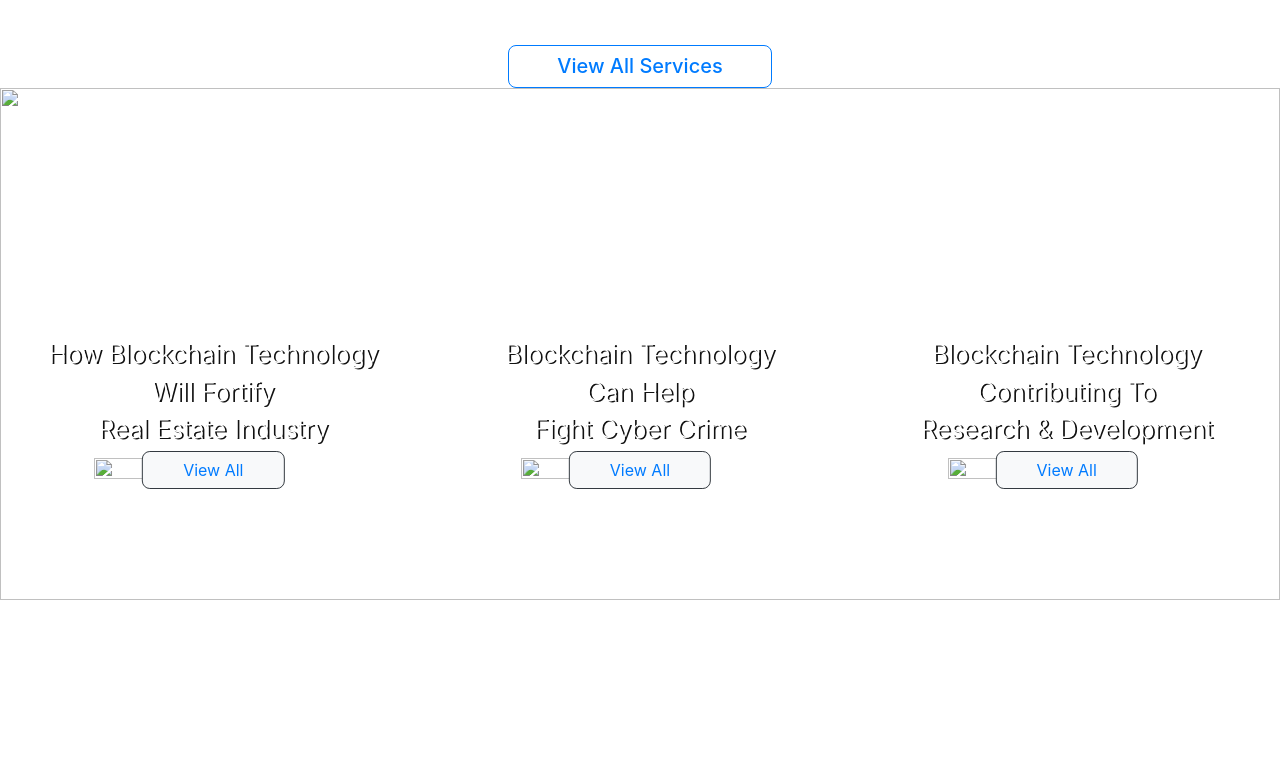
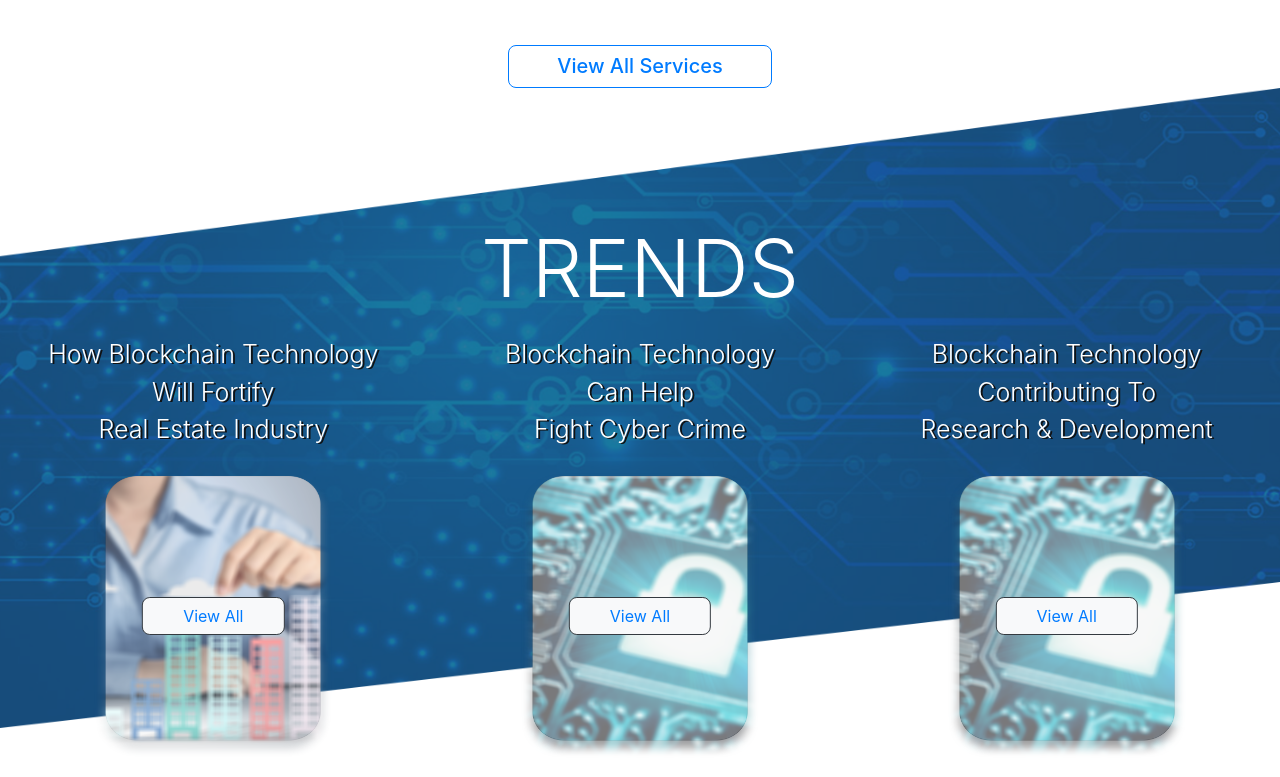
Before and after one commit to Sananthu-47/Techvanto, a plain HTML site: page index.html in a window 1280 px wide. Shown: the part 1156-1933 px from the top of the page. Drawn offline with nearby package versions, Linux system fonts and the light colour scheme; the site is published under a folder, as on GitHub Pages, so addresses that start at the root find nothing.

Commit message:
Update index.html

```diff
--- a/index.html
+++ b/index.html
@@ -115,7 +115,7 @@
     <!--      Trend section   -->
     <section class="trends container-fluid p-0 ">
       <div class="inner-trend">
-        <img src="/Assets/backgrounds/4683.png" alt="">
+        <img src="Assets/backgrounds/4683.png" alt="">
       </div><!--</inner-trend>-->
       <div class="trend-core container-fluid p-0">
         <header class="text-center">Trends</header>
@@ -125,16 +125,16 @@
           <div class="trend-details col-4 my-2 d-flex justify-content-center"><span>blockchain technology<br>contributing to<br>research & development</span></div>
         </div>
         <div class="container-fluid d-flex justify-content-evenly p-0">
-          <div class="trend-card col-4 d-flex justify-content-center flex-column"><button class="card-btn view btn btn-light border border-dark"><span class="text-primary">View All</span></button><img src="/Assets/sliders/Real-Estate-Investment-Dropping.png" alt=""></div>
-          <div class="trend-card col-4 d-flex justify-content-center flex-column"><button class="card-btn view btn btn-light border border-dark"><span class="text-primary">View All</span></button><img src="/Assets/sliders/cybercrime2.png" alt=""></div>
-          <div class="trend-card col-4 d-flex justify-content-center flex-column"><button class="card-btn view btn btn-light border border-dark"><span class="text-primary">View All</span></button><img src="/Assets/sliders/cybercrime2.png" alt=""></div>
+          <div class="trend-card col-4 d-flex justify-content-center flex-column"><button class="card-btn view btn btn-light border border-dark"><span class="text-primary">View All</span></button><img src="Assets/sliders/Real-Estate-Investment-Dropping.png" alt=""></div>
+          <div class="trend-card col-4 d-flex justify-content-center flex-column"><button class="card-btn view btn btn-light border border-dark"><span class="text-primary">View All</span></button><img src="Assets/sliders/cybercrime2.png" alt=""></div>
+          <div class="trend-card col-4 d-flex justify-content-center flex-column"><button class="card-btn view btn btn-light border border-dark"><span class="text-primary">View All</span></button><img src="Assets/sliders/cybercrime2.png" alt=""></div>
         </div>
       </div><!--</trend-core>-->
     </section>
 <!--      Contact section     -->
     <section class="contact container-fluid p-0 d-flex w-100 justify-content-center mb-5">
       <div class="contacts-bg">
-        <img src="/Assets/backgrounds/Rectangle 13.png" class="w-100" alt="">
+        <img src="Assets/backgrounds/Rectangle 13.png" class="w-100" alt="">
       </div>
       <div class="container-fluid p-0 w-100 contact-items d-block d-lg-flex">
         <div class="p-0 col-12 col-lg-4 d-flex justify-content-center my-2 align-items-center">
```
